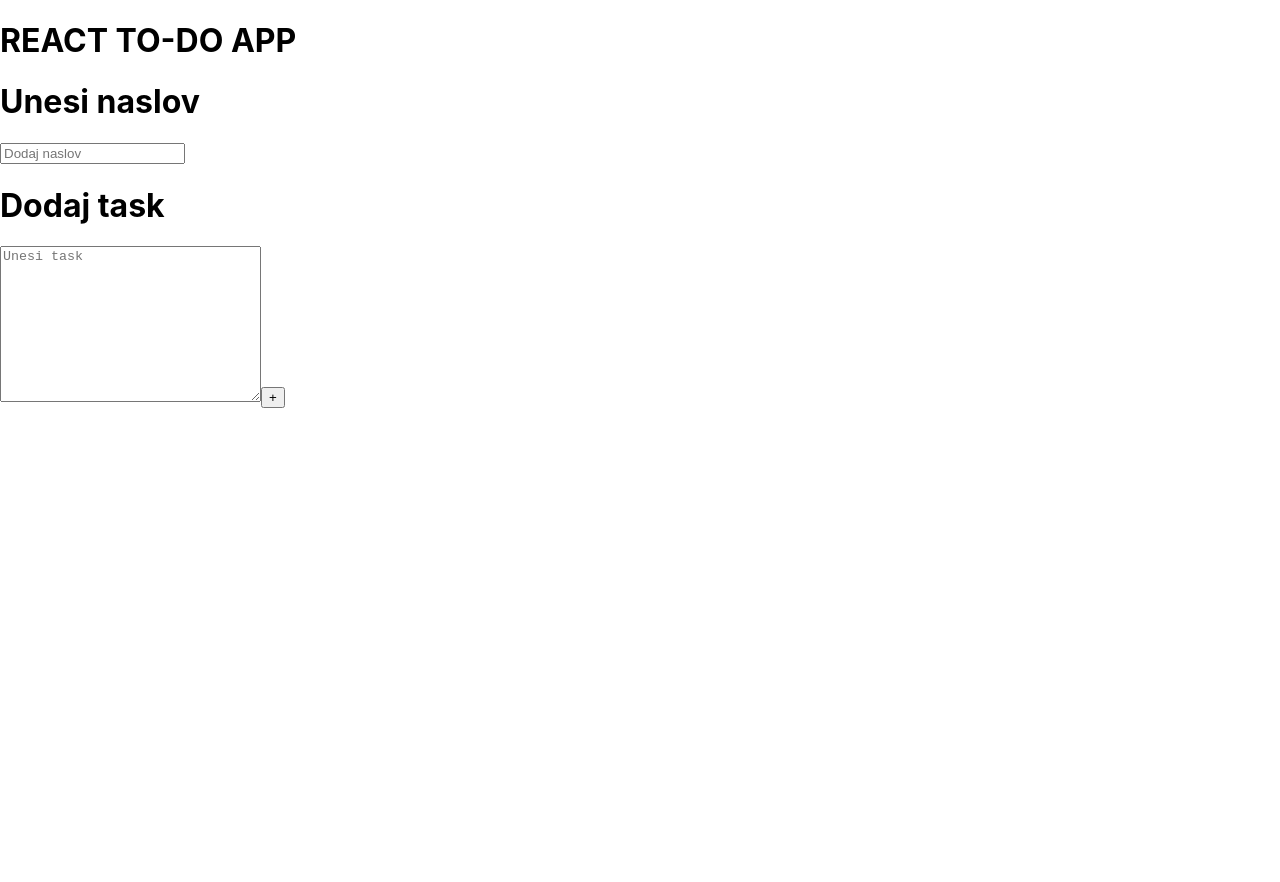
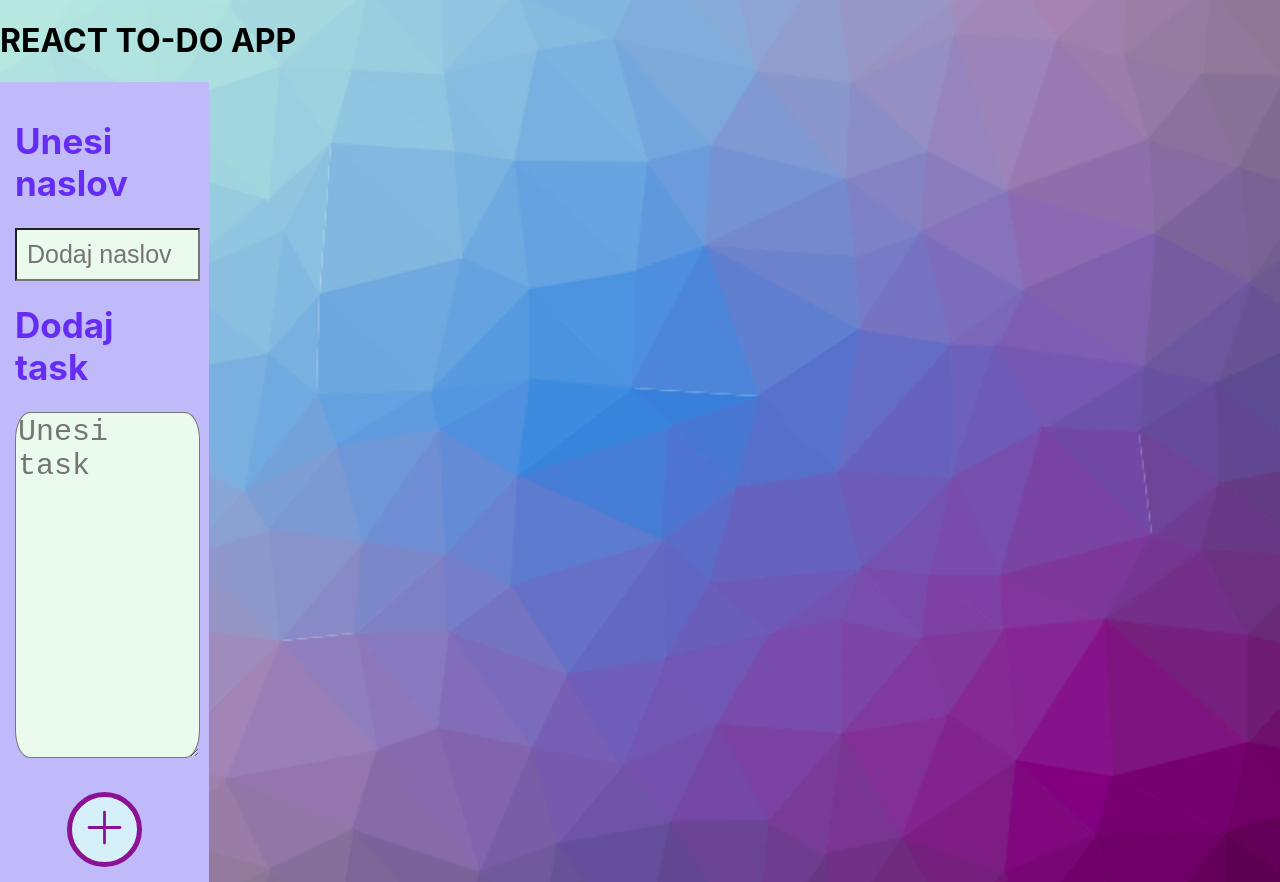
Before and after one commit to ste1drag/react-to-do-app, a React (Create React App) app: page / in a window 1280 px wide. Before the commit the page ends 800 px from the top, so only its background shows below. Built offline with nearby package versions, Linux system fonts and the light colour scheme.

Commit message:
Doteran dizajn

```diff
--- a/package.json
+++ b/package.json
@@ -8,6 +8,7 @@
     "@testing-library/user-event": "^12.8.3",
     "react": "^17.0.2",
     "react-dom": "^17.0.2",
+    "react-icons": "^4.3.1",
     "react-scripts": "4.0.3",
     "web-vitals": "^1.1.2"
   },
--- a/src/App.css
+++ b/src/App.css
@@ -1,38 +1,7 @@
-.App {
-  text-align: center;
+body {
+    background-image: url('coolbackground.png');
+    background-size: cover;
+    background-repeat: no-repeat;
+    background-position: center;
+    height: 100vh;
 }
-
-.App-logo {
-  height: 40vmin;
-  pointer-events: none;
-}
-
-@media (prefers-reduced-motion: no-preference) {
-  .App-logo {
-    animation: App-logo-spin infinite 20s linear;
-  }
-}
-
-.App-header {
-  background-color: #282c34;
-  min-height: 100vh;
-  display: flex;
-  flex-direction: column;
-  align-items: center;
-  justify-content: center;
-  font-size: calc(10px + 2vmin);
-  color: white;
-}
-
-.App-link {
-  color: #61dafb;
-}
-
-@keyframes App-logo-spin {
-  from {
-    transform: rotate(0deg);
-  }
-  to {
-    transform: rotate(360deg);
-  }
-}
--- a/src/App.jsx
+++ b/src/App.jsx
@@ -1,8 +1,15 @@
+import ToDo from './components/ToDo';
 import './App.css';
-import ToDo from './components/ToDo';
+
 
 function App() {
-    return ( < ToDo />);
+    return (
+         <div className="ToDo">
+
+             < ToDo />
+
+         </div>
+    );
 }
 
 export default App;
--- a/src/components/AddToDo.jsx
+++ b/src/components/AddToDo.jsx
@@ -1,4 +1,5 @@
 import React from "react";
+import { BsPlusLg } from 'react-icons/bs';
 
 class AddToDo extends React.Component{
 
@@ -20,14 +21,18 @@ class AddToDo extends React.Component{
         this.props.onClickButtonChange();
     }
 
+
     render(){
         return(
-            <div>
-                <h1>Unesi naslov</h1>
-                <input type="text" value={this.props.title} onChange={this.onChangeTitle} placeholder="Dodaj naslov" />
-                <h1>Dodaj task</h1>
-                <textarea name="taskId" id="taskId" cols="30" rows="10" onChange={this.onChangeTask} placeholder="Unesi task"></textarea>
-                <button onClick={this.onClickButton}>+</button>
+            <div style={{backgroundColor:'#C0BAFA', width:'14%', padding:'15px'}}>
+                <h1 style={{fontSize:'35px',color:'#662CF4',font:'Arial'}}>Unesi naslov</h1>
+                <input type="text" value={this.props.title} onChange={this.onChangeTitle} placeholder="Dodaj naslov" style={{width: '90%',maxWidth: '100%',backgroundColor:'#EAFAEC',padding: '10px 10px',fontSize:'25px'}} />
+                <h1 style={{fontSize:'35px',color:'#662CF4',font:'Arial'}}>Dodaj task</h1>
+                <textarea name="taskId" id="taskId" cols="18" rows="10"  onChange={this.onChangeTask} placeholder="Unesi task" style={{maxWidth: '100%',backgroundColor:'#EAFAEC',borderRadius:'8%',fontSize:'30px'}}></textarea>
+                <br />
+                <div style={{textAlign:'center',marginTop:'30px'}}>
+                <button onClick={this.onClickButton} style={{borderRadius:'50%', height:'75px',width:'75px',backgroundColor:'#D6F0FA',border:'5px solid #8D1195',alignItems:'center'}}><BsPlusLg style={{height:'45px',width:'45px',color:'#8D1195'}} /></button>
+                </div>
             </div>
         )
     }
--- a/src/components/Card.jsx
+++ b/src/components/Card.jsx
@@ -12,13 +12,15 @@ class Card extends React.Component{
 
     render(){
         return(
-            <div>
+            <div style={{backgroundColor:'#C0BAFA', width:'20%', padding:'25px',borderRadius:'15px'}}>
+                <div style={{backgroundColor:'#D6F0FA', padding:'25px',borderRadius:'15px'}}>
                 <h1>
                     {this.props.title}
                 </h1>
-                <textarea name={this.props.name} id={this.props.id} cols="20" rows="10">
+                <hr />
                     {this.props.task}
-                </textarea>
+
+                </div>
             </div>
         )
     }
--- a/src/components/Grid.jsx
+++ b/src/components/Grid.jsx
@@ -10,7 +10,7 @@ class Grid extends React.Component{
         });
 
         return (
-                <div>
+                <div style={{marginTop:'20px'}}>
                     {rows}
                 </div>
 
```
Also changed, not shown: src/coolbackground.png (added), 1 other file (tests, documents, lock files or other folders).
